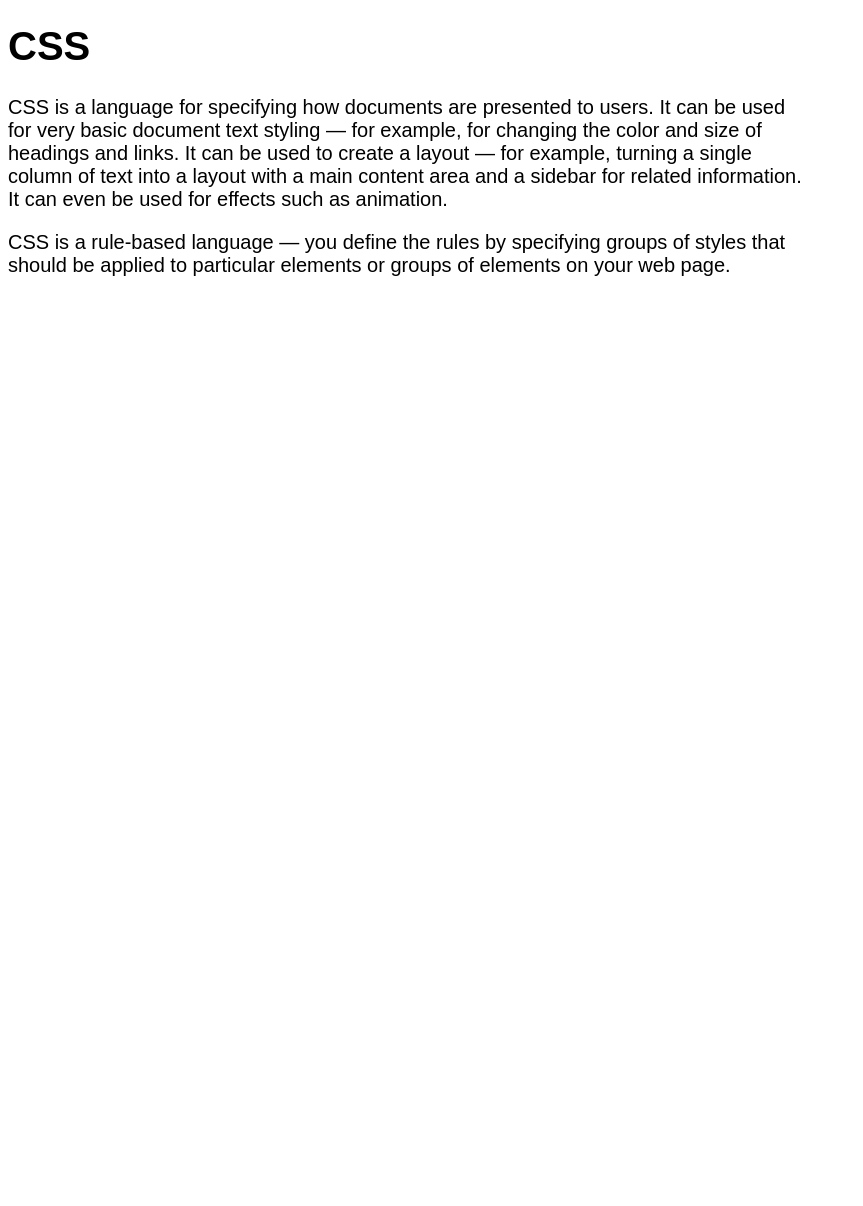
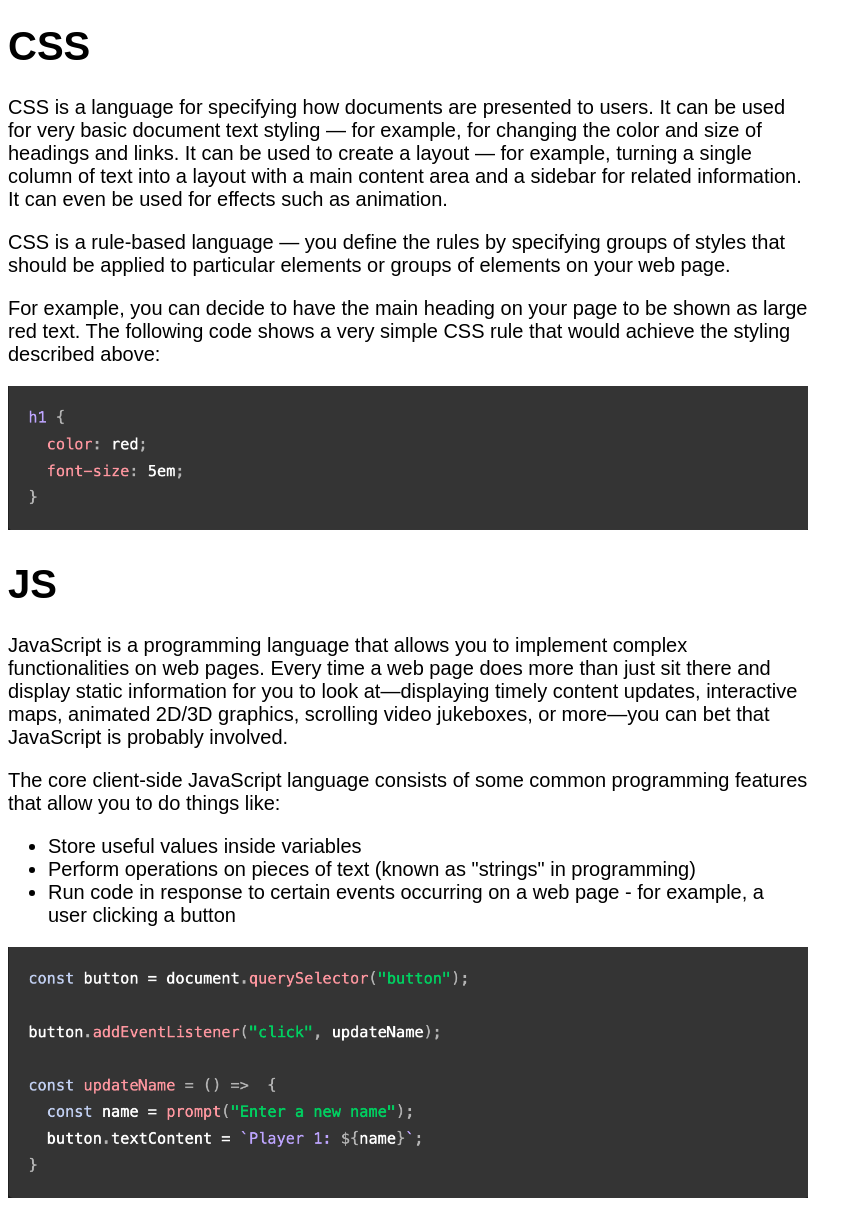
Before and after one commit to nanasysim/acit1620-lab2, a plain HTML site: page index.html in a window 1280 px wide. Shown: the part 826-2032 px from the top of the page, without its empty margins (0-863 px from the left). Before the commit the page ends 1123 px from the top, so only its background shows below. Drawn offline with Linux system fonts and the light colour scheme.

Commit message:
fifth change

```diff
--- a/index.html
+++ b/index.html
@@ -44,12 +44,36 @@
     <div>
         <main>
             <h1 id="CSS">CSS</h1>
+            <article>
             <p>CSS is a language for specifying how documents are presented to users. It can be used for very basic document text
                 styling — for example, for changing the color and size of headings and links. It can be used to create a layout —
                 for example, turning a single column of text into a layout with a main content area and a sidebar for related
                 information. It can even be used for effects such as animation.</p>
             <p>CSS is a rule-based language — you define the rules by specifying groups of styles that should be applied to particular
                 elements or groups of elements on your web page.</p>
+            <p>For example, you can decide to have the main heading on your page to be shown as large red text. The following code
+                shows a very simple CSS rule that would achieve the styling described above:</p>
+            <img src="css.png" alt="css">
+            </article>
+        </main>
+    </div>
+    <div>
+        <main>
+            <h1 id="JS">JS</h1>
+            <article>
+                <p>JavaScript is a programming language that allows you to implement complex functionalities on web pages.
+                    Every time a web page does more than just sit there and display static information for you to look at—displaying
+                    timely content updates, interactive maps, animated 2D/3D graphics, scrolling video jukeboxes, or more—you can bet
+                    that JavaScript is probably involved.</p>
+                <p>The core client-side JavaScript language consists of some common programming features that allow you
+                    to do things like:</p>
+                <ul>
+                    <li>Store useful values inside variables</li>
+                    <li>Perform operations on pieces of text (known as "strings" in programming)</li>
+                    <li>Run code in response to certain events occurring on a web page - for example, a user clicking a button</li>
+                </ul>
+                <img src="script.png" alt="JS">
+            </article>
         </main>
     </div>
 </body>
```
